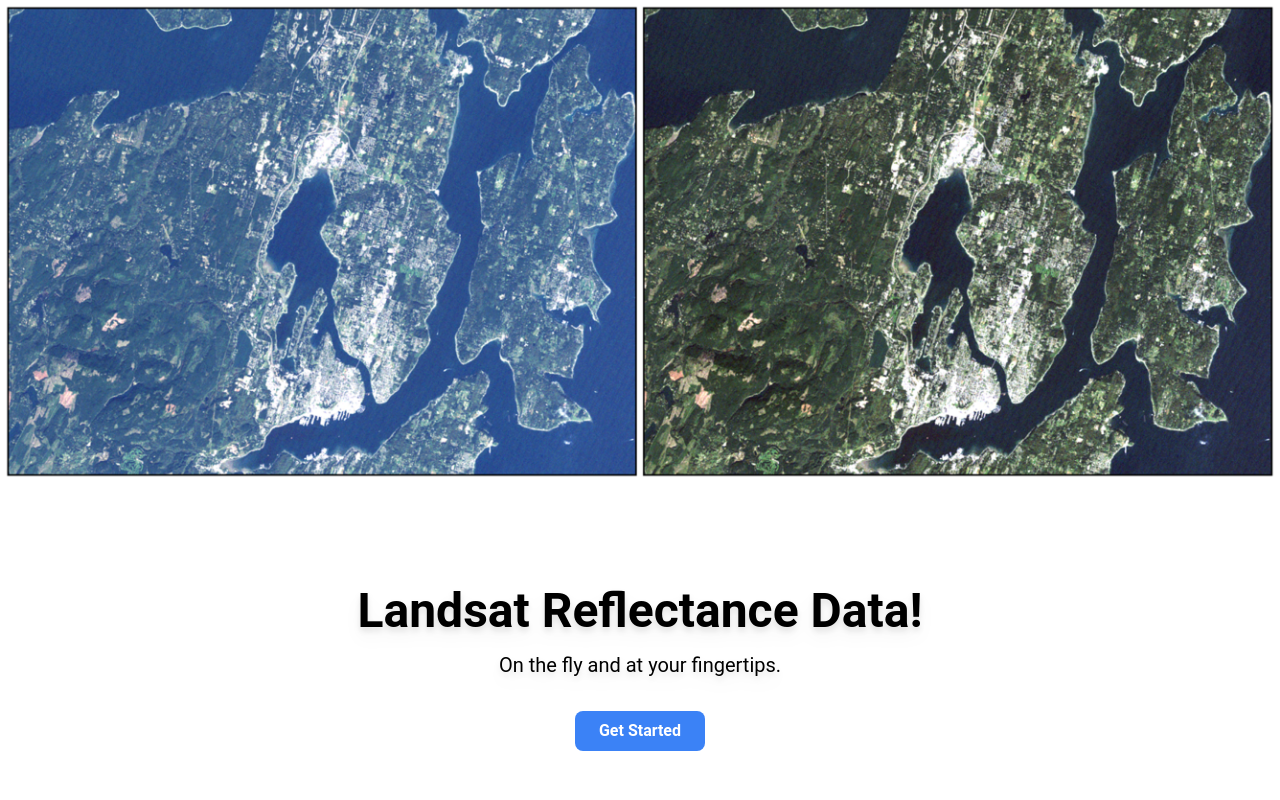
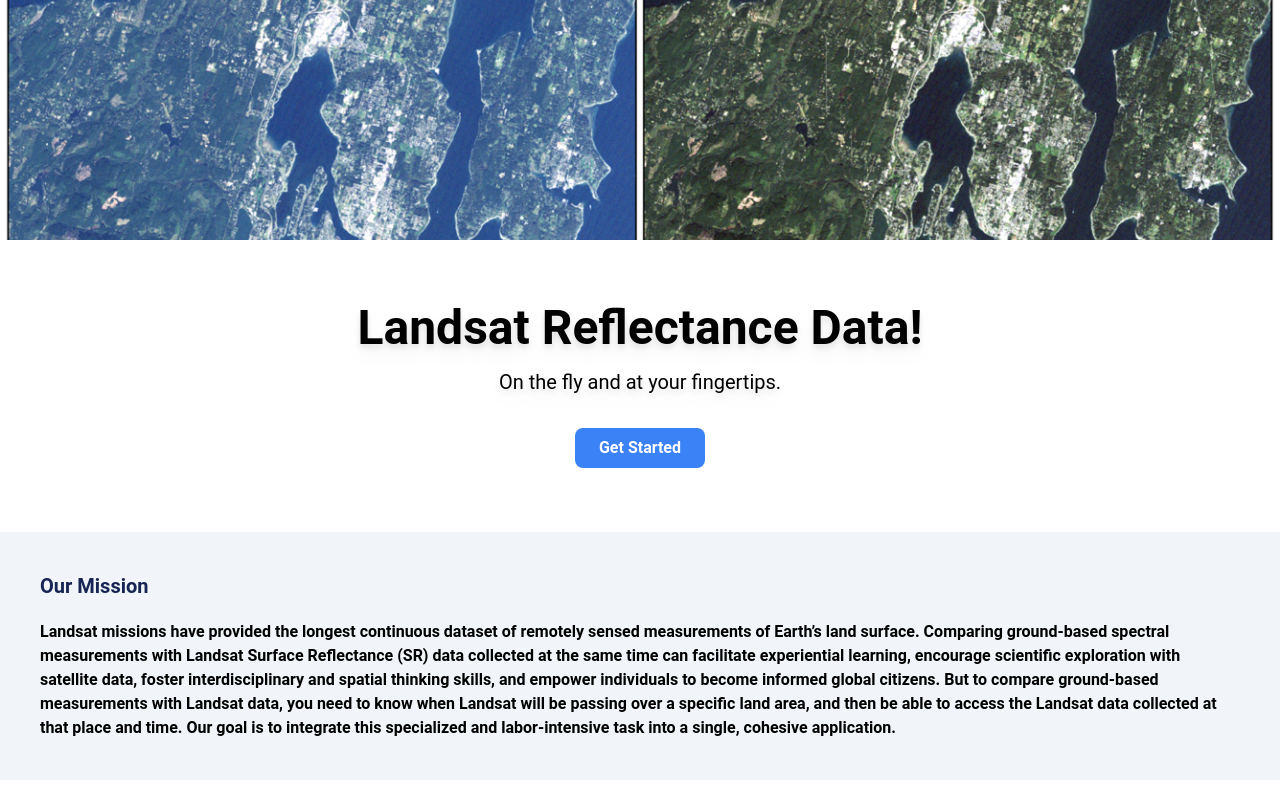
Before and after one commit to ehope12/Data-Voyagers, a React (Create React App) app in the folder frontend/: page / in a window 1280 px wide. Shown: the top 800 px of the page. Built offline with nearby package versions, Linux system fonts and the light colour scheme; no server answers.

Commit message:
more aesthetic updates

```diff
--- a/frontend/src/pages/Home.js
+++ b/frontend/src/pages/Home.js
@@ -147,7 +147,11 @@ const Home = () => {
 
     return (
         <div className="min-h-screen flex flex-col justify-center items-center text-black">
-            <img src={bgimg} alt="placeholder" className="pb-10"></img>
+            <img
+                src={bgimg}
+                alt="placeholder"
+                className="w-full h-[30vh] object-cover" // Adjust height as needed (30% of viewport height)
+            />
             <div className="bg-space bg-cover bg-center py-16 flex flex-col justify-center items-center text-center px-5 md:px-10 lg:px-20">
                 <h1 className="text-4xl md:text-5xl font-bold mb-4 drop-shadow-lg">Landsat Reflectance Data!</h1>
                 <p className="text-lg md:text-xl mb-8 drop-shadow-lg">On the fly and at your fingertips.</p>
```
